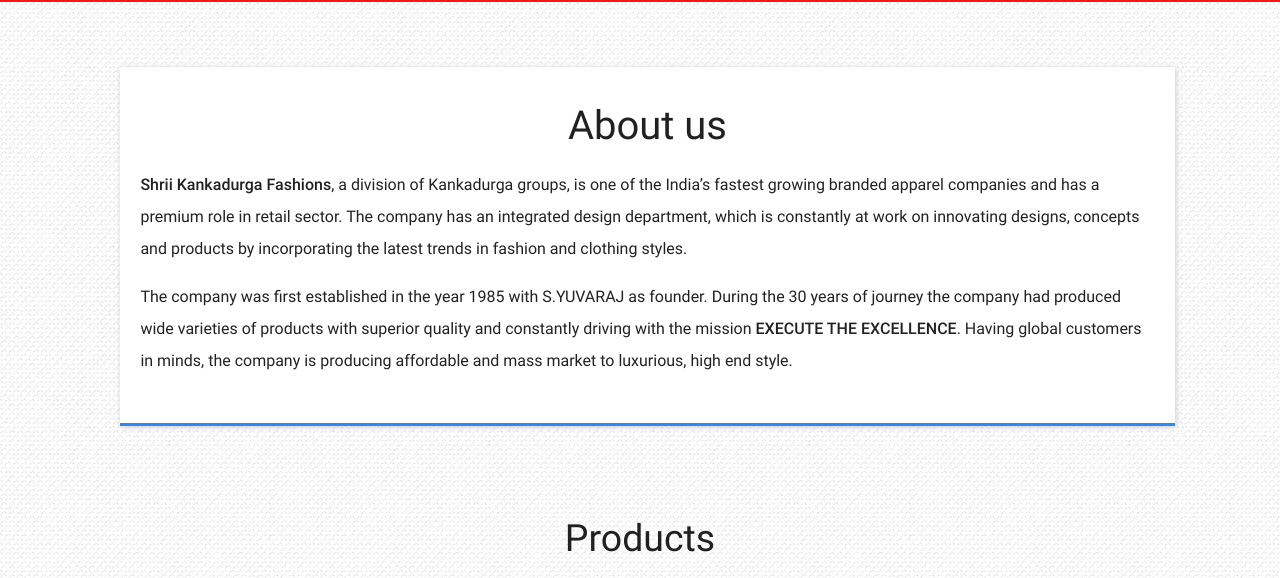
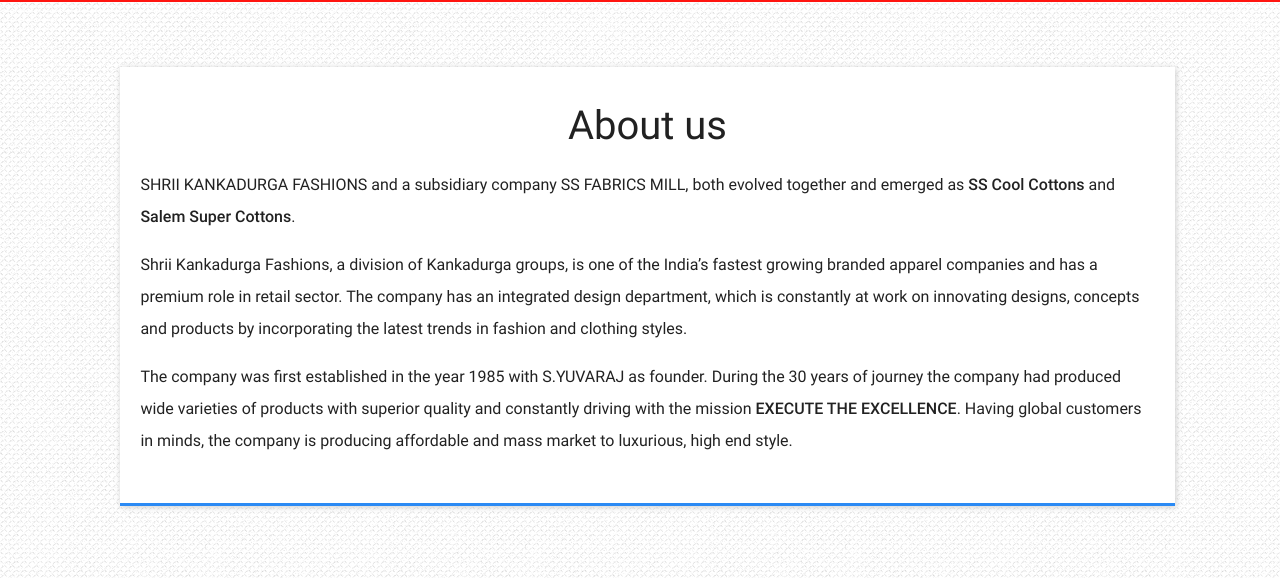
Before and after one commit to arku/ssc, a plain HTML site: page index.html in a window 1280 px wide. Shown: the part 1582-2160 px from the top of the page. Drawn offline with Linux system fonts and the light colour scheme.

Commit message:
Add about us content

```diff
--- a/css/styles.css
+++ b/css/styles.css
@@ -135,6 +135,10 @@ h2 {
 
 .dark {
   font-weight: 500;
+}
+
+.uppercase {
+  text-transform: uppercase;
 }
 
 .border-light-blue {
--- a/index.html
+++ b/index.html
@@ -134,7 +134,10 @@
           <div class="content shadow white border-light-blue hoverable">
             <h2 class="center-align">About us</h2>
             <p>
-              <span class="dark">Shrii Kankadurga Fashions</span>, a division of Kankadurga groups, is one of the India’s fastest growing branded apparel companies and has a premium role in retail sector. The company has an integrated design department, which is constantly at work on innovating designs, concepts and products by incorporating the latest trends in fashion and clothing styles.
+              <span class="uppercase">Shrii Kankadurga Fashions</span> and a subsidiary company <span class="uppercase">SS Fabrics Mill</span>, both evolved together and emerged as <span class="dark">SS Cool Cottons</span> and <span class="dark">Salem Super Cottons</span>.
+            </p>
+            <p>
+              Shrii Kankadurga Fashions, a division of Kankadurga groups, is one of the India’s fastest growing branded apparel companies and has a premium role in retail sector. The company has an integrated design department, which is constantly at work on innovating designs, concepts and products by incorporating the latest trends in fashion and clothing styles.
             </p>
             <p>
             The company was first established in the year 1985 with S.YUVARAJ as founder. During the 30 years of journey the company had produced wide varieties of products with superior quality and constantly driving with the mission <span class="dark">EXECUTE THE EXCELLENCE</span>. Having global customers in minds, the company is producing affordable and mass market to luxurious, high end style.
```
